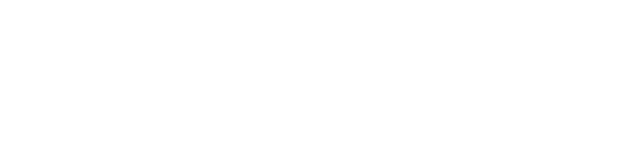
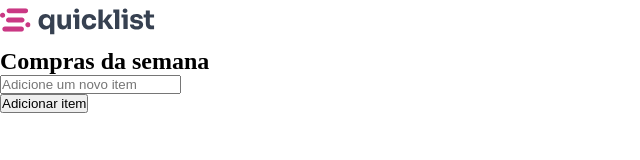
Before and after one commit to leandrobarreto23/quicklist-lista-compra, a plain HTML site: page index.html in a window 1280 px wide. Shown: the whole page, without its empty margins (0-640 px from the left). Drawn offline with Linux system fonts and the light colour scheme.

Commit message:
initial structure html

```diff
--- a/index.html
+++ b/index.html
@@ -1,5 +1,5 @@
 <!DOCTYPE html>
-<html lang="en">
+<html lang="pt-br">
 <head>
   <meta charset="UTF-8">
   <meta name="viewport" content="width=device-width, initial-scale=1.0">
@@ -7,6 +7,21 @@
   <link rel="stylesheet" href="style/index.css">
 </head>
 <body>
+  <header>
+    <h1>
+      <img src="assets/images/logo.svg" alt="logo da Quicklist">
+    </h1>
+  </header>
+  <main>
+    <h2>Compras da semana</h2>
+    <div class="input-wrapper">
+      <label for="add-item"></label>
+      <input type="text" id="add-item" placeholder="Adicione um novo item">
+    </div>
+    <button>Adicionar item</button>
+    <div id="description">
 
+    </div>
+  </main>
 </body>
 </html>
```
